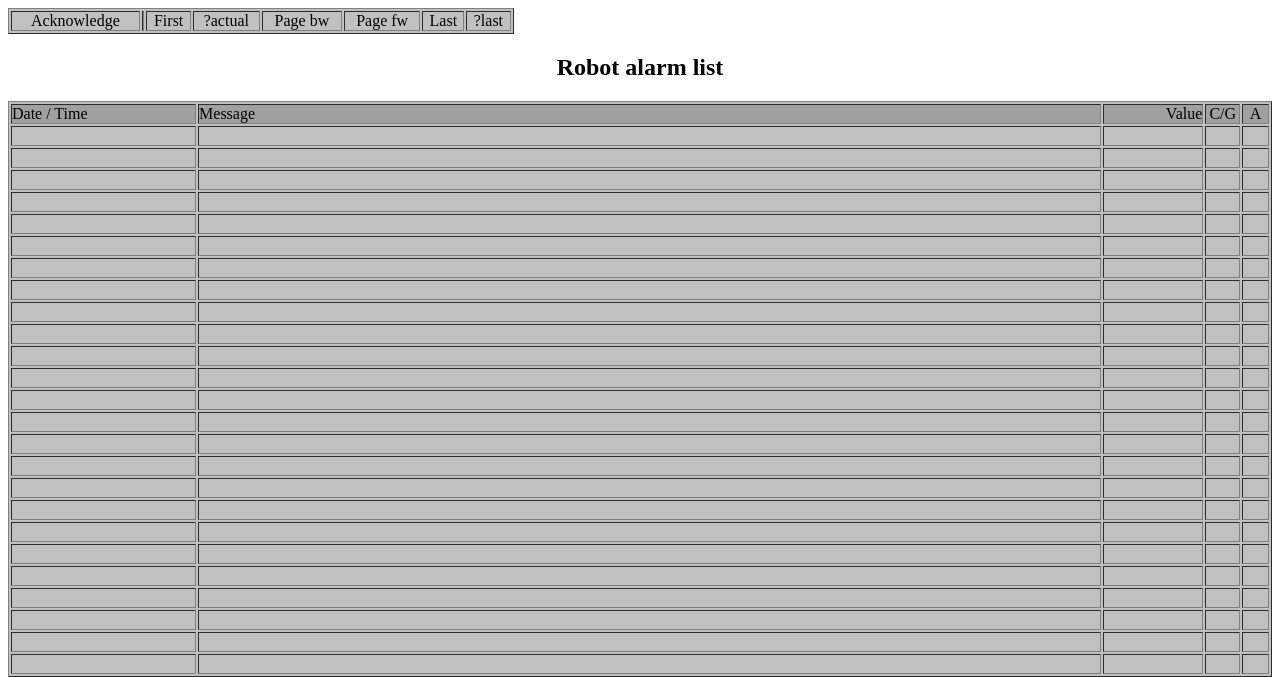
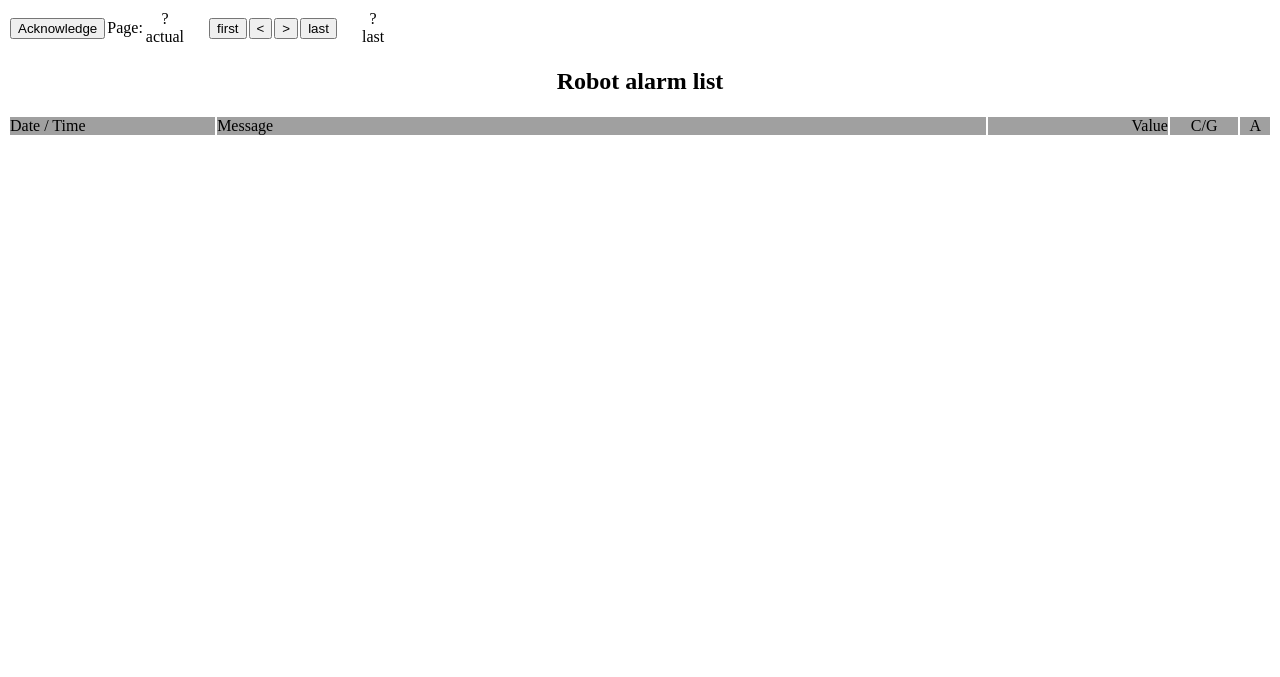
Before and after one commit to GlueckWolfgang/RaspberryPiRobot, a Python web app: template templates/Alarmlist.html in a window 1280 px wide. Shown: the top 677 px of the page. Run offline with Jinja, Linux system fonts and the light colour scheme; the template is opened without the code that fills it, so the values that code supplies are empty.

Commit message:
2016_01_24

```diff
--- a/Robot_Toolbox/AlarmL.py
+++ b/Robot_Toolbox/AlarmL.py
@@ -27,7 +27,7 @@ class AlarmL:
         # following lines containing alarm rows of actual page
         for i in range(0, len(self.actualPage)):
             AlarmO = self.actualPage[i]
-            Alarmtext = [AlarmO.alDateTime,
+            Alarmtext = [AlarmO.alDateTime[0:23],
                          AlarmO.alDescription]
             if AlarmO.alType == "ST":
                 Alarmtext.append("")
--- a/templates/Alarmlist.html
+++ b/templates/Alarmlist.html
@@ -1,36 +1,49 @@
 <!DOCTYPE HTML PUBLIC "-//W3C//DTD HTML 4.01 Transitional//EN" "http://www.w3.org/TR/html4/loose.dtd">
 <html>
 <head>
-<title>Alarmliste</title>
+<title>Alarm list</title>
 <meta name="description" content="Presentation of robot system alarms, acknowledge and paging">
 <meta name="author" content="Wolfgang Gl&uuml;ck">
 <meta name="editor" content="html-editor phase 5">
-<meta http-equiv="refresh" content="1; URL=http://192.168.1.200:8080/story/2"/>
+<meta http-equiv="refresh" content="1; URL=/Alarmlist/0"/>
+
 </head>
 
 <body text="#000000" bgcolor="#FFFFFF" link="#FF0000" alink="#FF0000" vlink="#FF0000">
 
-<table width="40%" border="1" bgcolor="#C0C0C0" cellpadding="0" cellspacing="2">
+<table width="30%" border="0" bgcolor="#FFFFFF" cellpadding="0" cellspacing="2">
  <tr>
-  <td align="center">Acknowledge</td>
-  <td></td>
-  <td align="center" onClick="$first">First</td>
+  <td align="center">
+  <button type="button" onClick="sendCommand("1")">Acknowledge</button>
+  </td>
+  <td>Page: </td>
   <td align="center">?actual</td>
-  <td align="center" onClick="$pagebw">Page bw</td>
-  <td align="center" onClick="$pagefw">Page fw</td>
-  <td align="center" onClick="$last">Last</td>
+  <td width="20"></td>
+  <td>
+  <button type="button" onClick="sendCommand("4")">first</button>
+  </td>
+  <td align="center">
+  <button type="button" onClick="sendCommand("2")">&lt;</button>
+  </td>
+  <td align="center">
+  <button type="button" onClick="sendCommand("3")">&gt;</button>
+  </td>
+  <td align="center">
+  <button type="button" onClick="sendCommand("5")">last</button>
+  </td>
+  <td width="20"></td>
   <td align="center">?last</td>
  </tr>
 </table>
 
-<table width="100%" border="1" bgcolor="#C0C0C0" cellpadding="0" cellspacing="2">
+<table width="100%" border="0" bgcolor="#FFFFFF" cellpadding="0" cellspacing="2">
  <caption><h2>Robot alarm list</h2></caption>
  <tr>
-  <td width="150" align="left" bgcolor="#A0A0A0" title="0.1">Date / Time</td>
-  <td width="740" align="left" bgcolor="#A0A0A0" title="0.2">Message</td>
-  <td width="80" align="right" bgcolor="#A0A0A0" title="0.3">Value</td>
+  <td width="80" align="left" bgcolor="#A0A0A0" title="0.1">Date / Time</td>
+  <td width="300" align="left" bgcolor="#A0A0A0" title="0.2">Message</td>
+  <td width="70" align="right" bgcolor="#A0A0A0" title="0.3">Value</td>
   <td width="20" align="center" bgcolor="#A0A0A0" title="0.4">C/G</td>
-  <td width="20" align="center" bgcolor="#A0A0A0" title="0.5">A</td>
+  <td width="10" align="center" bgcolor="#A0A0A0" title="0.5">A</td>
  </tr>
  <tr>
   <td title="1.1">&nbsp;</td>
@@ -209,6 +222,12 @@
  </tr>
 </table>
 
+<script>
+function sendCommand(parameter) {
+    window.location.href = "/Alarmlist/" + parameter
+}
+</script>
+
 </body>
 
 </html>
```
Also changed, not shown: Robot_Toolbox/ProcessAlarmList.py (+18 -2 lines), Robot_Toolbox/ProcessWebserver.py (+30 -28 lines).
